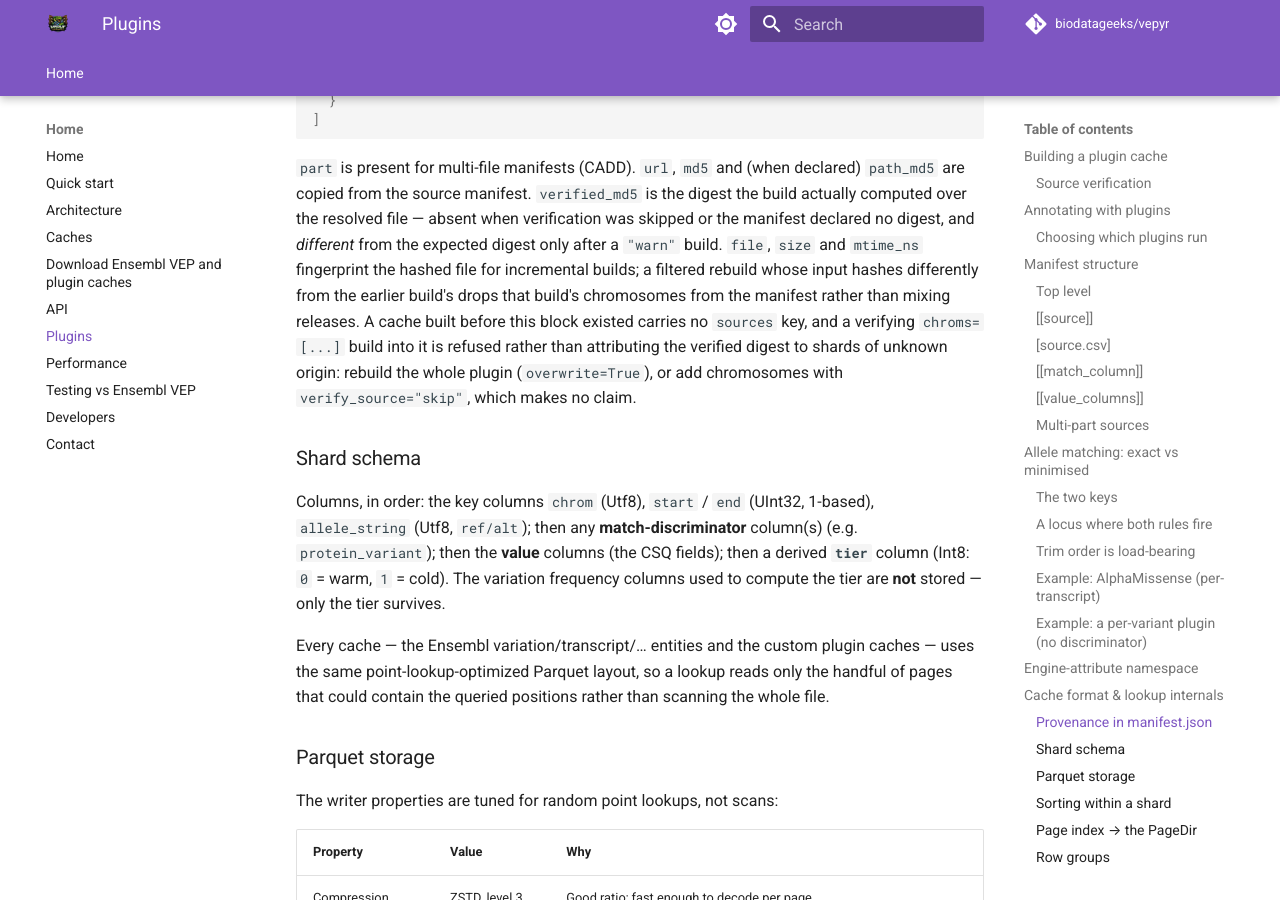
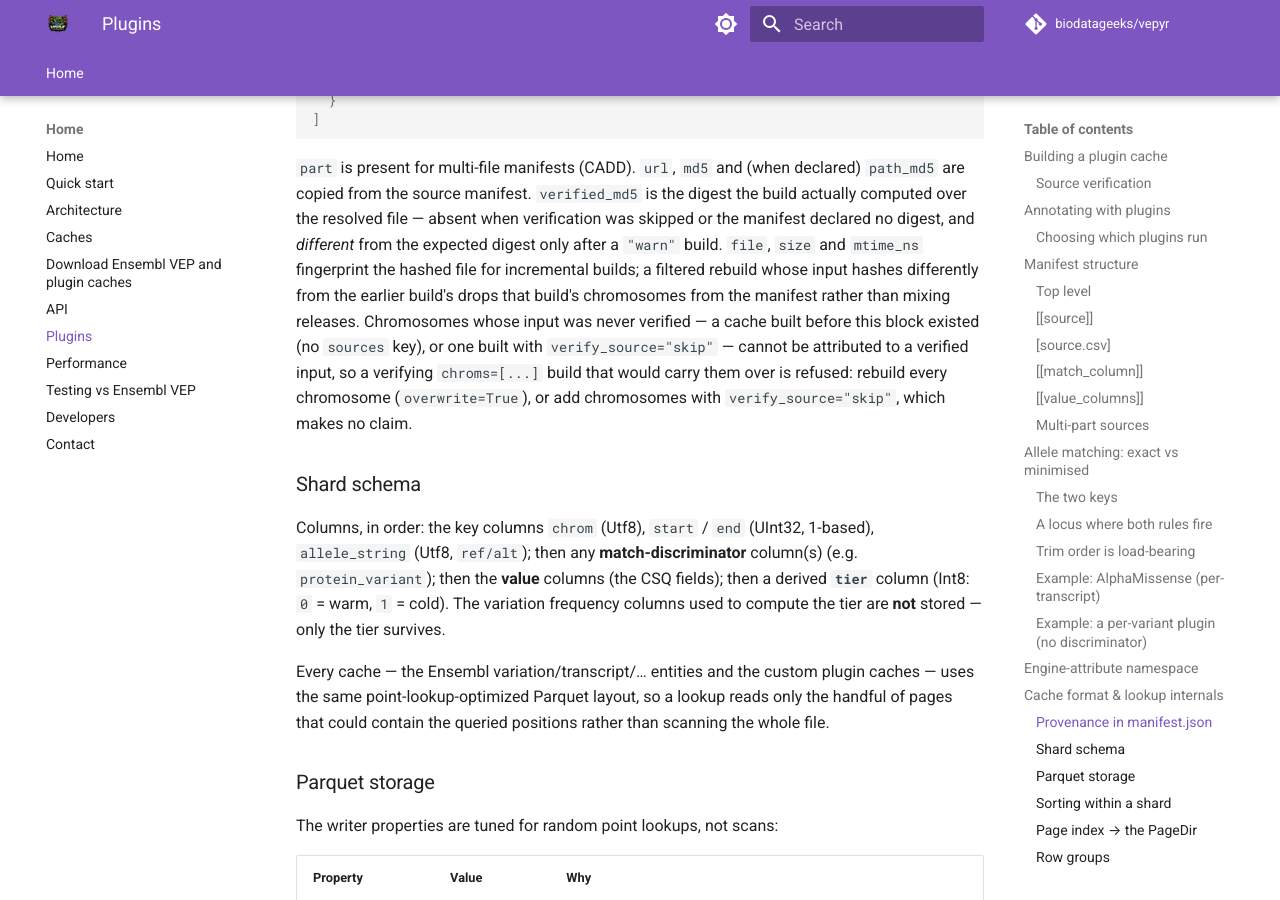
Before and after one commit to biodatageeks/vepyr, an MkDocs documentation site: the page built from docs/plugins.md, in a window 1280 px wide and 900 px high, scrolled down 14874 px. Built offline with MkDocs 1.6.1 and Material for MkDocs 9.7.7, drawn with Linux system fonts in a browser that asks for light colours; comment, search, counter and statistics services are not loaded.

Commit message:
chore: bump bio-functions to 0ab5cad (preservation decided per rebuilt set)
Co-Authored-By: Claude Fable 5.1 <noreply@anthropic.com>
Claude-Session: https://claude.ai/code/session_017B9Ri9aJMA4FTpjQkScYwh

```diff
--- a/Cargo.toml
+++ b/Cargo.toml
@@ -43,7 +43,7 @@ env_logger = { version = "0.11", default-features = false }
 serde_json = "1"
 
 # bio-formats 12016a9 (v1.12.0 + the exon dedup tie-break, biodatageeks/datafusion-bio-formats#246)
-# and bio-functions 35f0da3 (v0.19.2 + the translation_core ORDER BY #224, the unread-column
+# and bio-functions 0ab5cad (v0.19.2 + the translation_core ORDER BY #224, the unread-column
 # drop #225, the bio-formats bump #226, the partial-cache source-type probe #227, which
 # reads bio.vep.cache_source_type from the first variation shard present on disk instead of
 # the manifest's first entry, so a per-contig download with whole-cache manifests annotates,
@@ -67,6 +67,6 @@ serde_json = "1"
 # two different revs are two different sources to cargo, so a mismatch compiles
 # the formats crates twice and `CacheSourceType` / the VCF writer types then fail
 # to cross into `CacheBuilder` (E0308).
-datafusion-bio-function-vep = { git = "https://github.com/biodatageeks/datafusion-bio-functions.git", rev = "35f0da3e8a867e1a627a338dc9e0b88ab141bd4a", features = ["cache-builder"] }
+datafusion-bio-function-vep = { git = "https://github.com/biodatageeks/datafusion-bio-functions.git", rev = "0ab5cade284ffb193a583a313cdf670e6a30b6cc", features = ["cache-builder"] }
 datafusion-bio-format-ensembl-cache = { git = "https://github.com/biodatageeks/datafusion-bio-formats.git", rev = "12016a9304d3a14e4d56d9459f3bd6f1cb678d02" }
 datafusion-bio-format-vcf = { git = "https://github.com/biodatageeks/datafusion-bio-formats.git", rev = "12016a9304d3a14e4d56d9459f3bd6f1cb678d02" }
--- a/docs/plugins.md
+++ b/docs/plugins.md
@@ -576,9 +576,10 @@ no digest, and *different* from the expected digest only after a `"warn"`
 build. `file`, `size` and `mtime_ns` fingerprint the hashed file for incremental
 builds; a filtered rebuild whose input hashes differently from the earlier
 build's drops that build's chromosomes from the manifest rather than mixing
-releases. A cache built before this block existed carries no `sources` key, and
-a verifying `chroms=[...]` build into it is refused rather than attributing the
-verified digest to shards of unknown origin: rebuild the whole plugin
+releases. Chromosomes whose input was never verified — a cache built before
+this block existed (no `sources` key), or one built with `verify_source="skip"`
+— cannot be attributed to a verified input, so a verifying `chroms=[...]` build
+that would carry them over is refused: rebuild every chromosome
 (`overwrite=True`), or add chromosomes with `verify_source="skip"`, which makes
 no claim.
 
```
Also changed, not shown: 1 other file.
